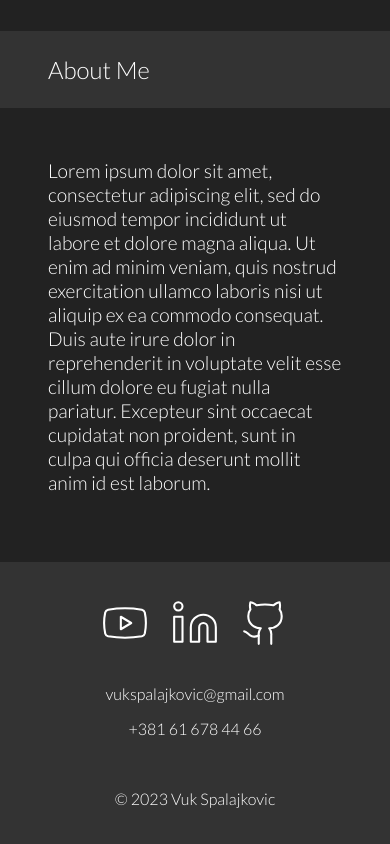
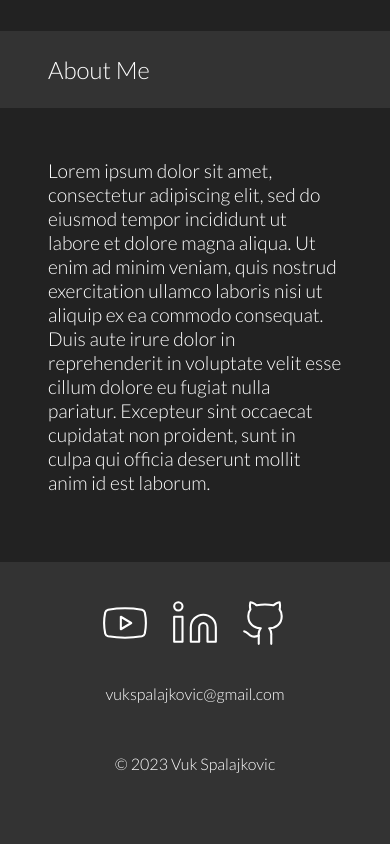
Before and after one commit to VukSDev/vuksdev.github.io, a plain HTML site: page index.html in a window 390 px wide. Shown: the part 8165-9009 px from the top of the page. After the commit the page ends 8974 px from the top, so only its background shows below. Drawn offline with Linux system fonts and the light colour scheme.

Commit message:
phone number removal

```diff
--- a/index.html
+++ b/index.html
@@ -129,7 +129,6 @@
             </div>
         </section>
         <p>vukspalajkovic@gmail.com</p>
-        <p>+381 61 678 44 66</p>
         <br/>
         <p>&copy; 2023 Vuk Spalajkovic</p>
     </footer>
```
